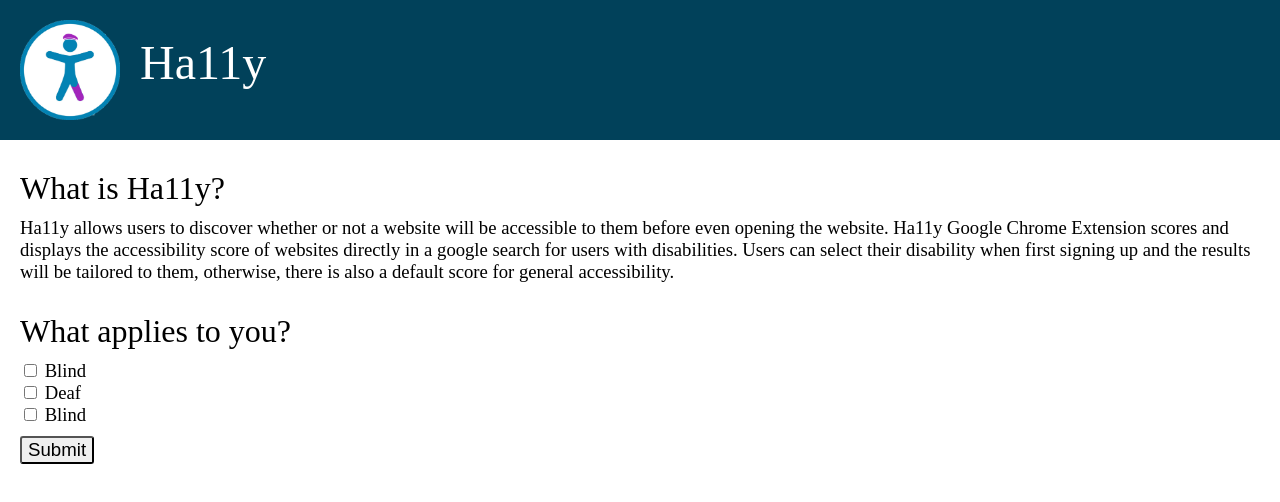
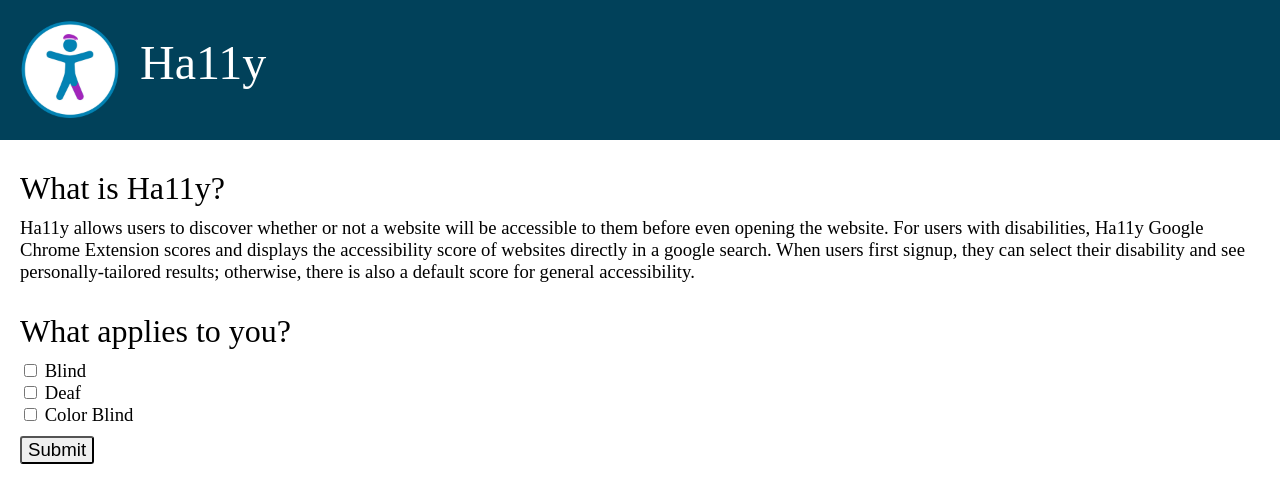
Before and after one commit to BracciaCJ/2022-CornHacks, a browser extension: page extension/index.html in a window 1280 px wide. Shown: the top 502 px of the page. Drawn offline with Linux system fonts and the light colour scheme.

Commit message:
Merge request feedback

```diff
--- a/extension/index.html
+++ b/extension/index.html
@@ -7,7 +7,12 @@
   <body>
     <section class="header">
       <div class="logo">
-        <img src="HALLY.png" alt="Ha11y Logo" width="100px" height="100px" />
+        <img
+          src="../media/icon.png"
+          alt="Ha11y Logo"
+          width="100px"
+          height="100px"
+        />
       </div>
       <div class="title">Ha11y</div>
     </section>
@@ -16,12 +21,12 @@
       <div class="sub-title">What is Ha11y?</div>
       <div class="description">
         Ha11y allows users to discover whether or not a website will be
-        accessible to them before even opening the website. Ha11y Google Chrome
-        Extension scores and displays the accessibility score of websites
-        directly in a google search for users with disabilities. Users can
-        select their disability when first signing up and the results will be
-        tailored to them, otherwise, there is also a default score for general
-        accessibility.
+        accessible to them before even opening the website. For users with
+        disabilities, Ha11y Google Chrome Extension scores and displays the
+        accessibility score of websites directly in a google search. When users
+        first signup, they can select their disability and see
+        personally-tailored results; otherwise, there is also a default score
+        for general accessibility.
       </div>
 
       <div class="sub-title">What applies to you?</div>
@@ -29,23 +34,23 @@
       <div class="description">
         <form>
           <label for="blind">
-            <input type="checkbox" id="blind" name="blind" value="Blind" />
-            Blind</label
+            <input type="checkbox" id="blind" name="blind" value="true" />
+            Blind </label
           ><br />
 
           <label for="deaf">
-            <input type="checkbox" id="deaf" name="deaf" value="Deaf" />
-            Deaf</label
+            <input type="checkbox" id="deaf" name="deaf" value="true" />
+            Deaf </label
           ><br />
 
-          <label for="blind"
-            ><input
+          <label for="blind">
+            <input
               type="checkbox"
               id="colorblind"
               name="colorblind"
-              value="Colorblind"
+              value="true"
             />
-            Blind</label
+            Color Blind </label
           ><br />
 
           <input class="submit-button" type="submit" value="Submit" />
```
Also changed, not shown: extension/HALLY.png (deleted), extension/media/icon.png (added).
